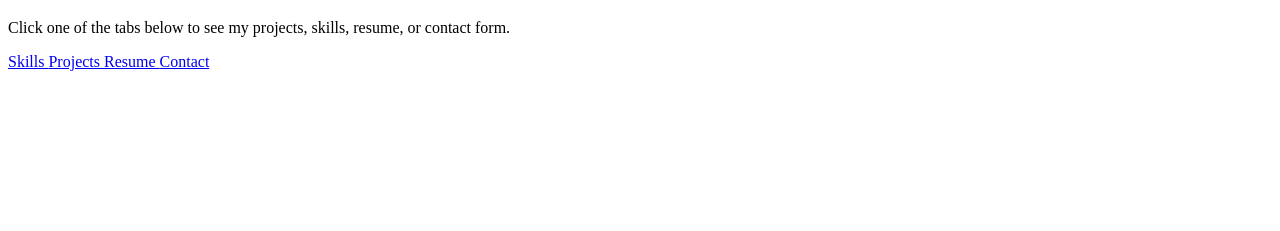
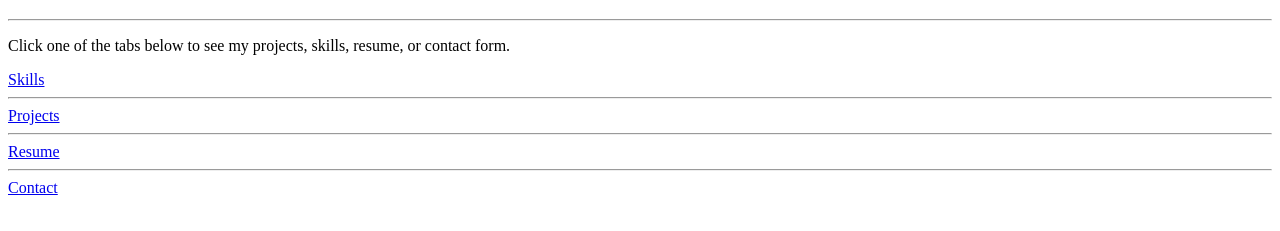
Before and after one commit to ellic42/Final-Project-part-1, a plain HTML site: page index.html in a window 1280 px wide. Shown: the part 61-292 px from the top of the page. Drawn offline with Linux system fonts and the light colour scheme.

Commit message:
Enhance layout with horizontal rules
Added horizontal rules for better visual separation.

```diff
--- a/index.html
+++ b/index.html
@@ -6,20 +6,21 @@
     </head>
     <body>
         <h1>Welcome to My Portfolio!</h1>
-        <p> </p>
-        <p> </p>
-        <p> </p>
+        <hr>
     <!--Directory-->
         <p>Click one of the tabs below to see my projects, skills, resume, or contact form. </p>
         <a href="skills.html">
             Skills
         </a>
+        <hr>
         <a href="projects.html">
             Projects
         </a>
+        <hr>
         <a href="resume.html">
             Resume
         </a>
+        <hr>
         <a href="contact.html">
             Contact
         </a>
```
